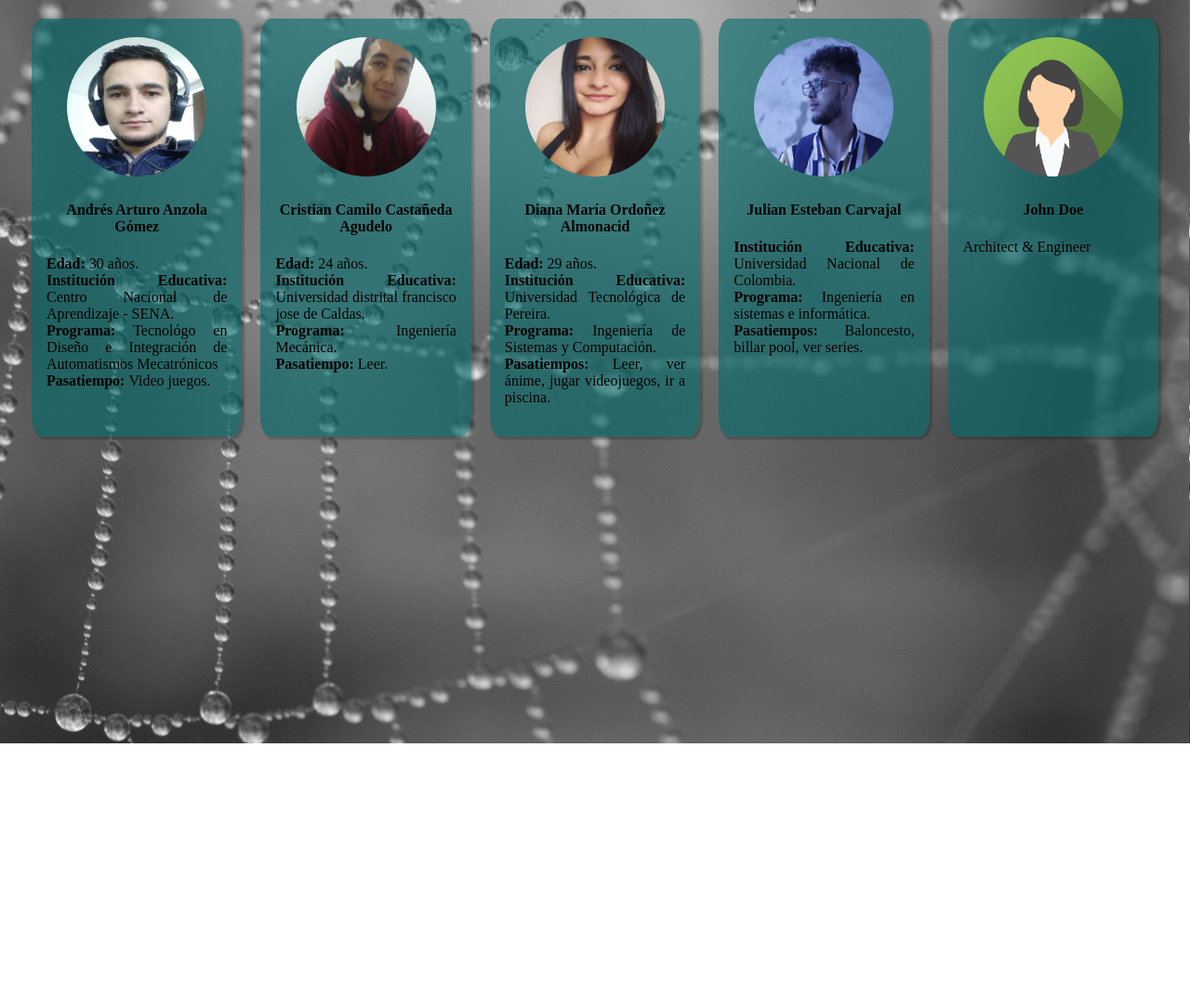
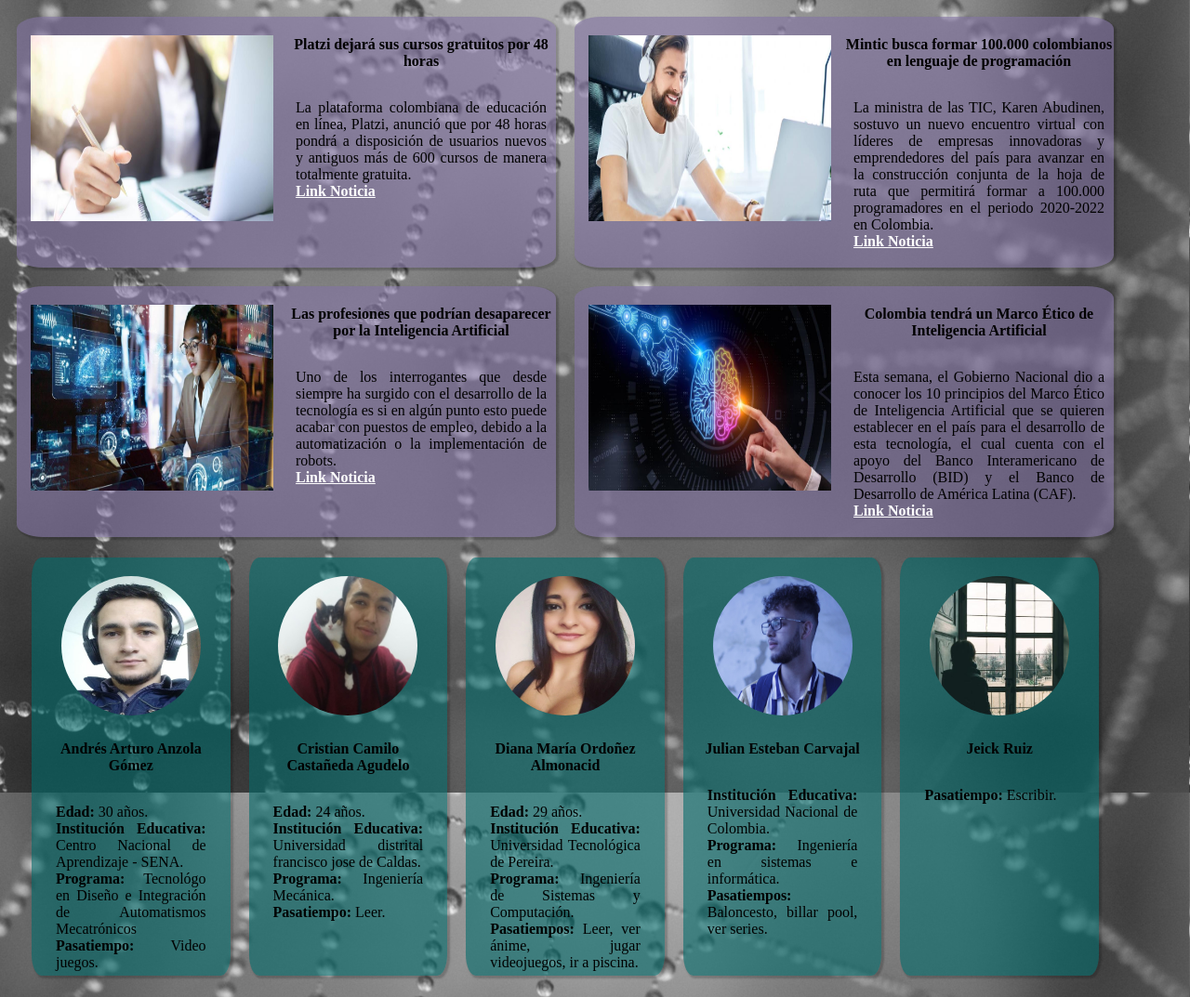
Before and after one commit to Ciclo3Grupo68/semana-1-68, a website: page src/index.html in a window 1280 px wide. Shown: the whole page at 93% size. Before the commit the page ends 800 px from the top, so only its background shows below. Drawn offline with Linux system fonts and the light colour scheme.

Commit message:
Seccion 3 Semana 1 Reto 1

```diff
--- a/src/index.html
+++ b/src/index.html
@@ -7,8 +7,88 @@
     <link rel="stylesheet" href="style.css">
 </head>
 <body>
+    <!-- Sección 3 -->
+    <div class="newscontainer" id="news">
+        <div class="flex-container">
+            <div class="card3">
+                <div class="column" >
+                    <img class="imagen3" src="img/noticia1.jpg" alt="Avatar">
+                </div>
+                <div class="column">
+                  <h4><b>Platzi dejará sus cursos gratuitos por 48 horas</b></h4>
+                  <p class="parrafo">
+                    La plataforma colombiana de educación en línea, Platzi,
+                    anunció que por 48 horas pondrá a disposición de usuarios
+                    nuevos y antiguos más de 600 cursos de manera totalmente
+                    gratuita.
+                    <br>
+                    <a href="https://www.eltiempo.com/vida/educacion/plataforma-platzi-dejara-cursos-gratis-por-48-horas-conozca-como-participar-545570" class="link"><strong>Link Noticia</strong></a>
+                  </p>
+                </div>
+
+            </div>
+
+            <div class="card3">
+                <div class="column" >
+                    <img class="imagen3" src="img/noticia2.jpg" alt="Avatar">
+                </div>
+                <div class="column">
+                  <h4><b>Mintic busca formar 100.000 colombianos en lenguaje de programación</b></h4>
+                  <p class="parrafo">
+                    La ministra de las TIC, Karen Abudinen, sostuvo un nuevo encuentro virtual
+                    con líderes de empresas innovadoras y emprendedores del país para avanzar
+                    en la construcción conjunta de la hoja de ruta que permitirá formar a 100.000
+                    programadores en el periodo 2020-2022 en Colombia.
+                    <br>
+                    <a href="https://www.eltiempo.com/tecnosfera/novedades-tecnologia/mintic-busca-formar-100-000-colombianos-en-lenguaje-de-programacion-518334" class="link"><strong>Link Noticia</strong></a>
+                  </p>
+                </div>
+
+            </div>
+        </div>
+        <div class="flex-container">
+            <div class="card3">
+                <div class="column" >
+                    <img class="imagen3" src="img/noticia3.jpg" alt="Avatar">
+                </div>
+                <div class="column">
+                  <h4><b>Las profesiones que podrían desaparecer por la Inteligencia Artificial</b></h4>
+                  <p class="parrafo">
+                    Uno de los interrogantes que desde siempre ha surgido con
+                    el desarrollo de la tecnología es si en algún punto esto
+                    puede acabar con puestos de empleo, debido a la automatización
+                    o la implementación de robots.
+                    <br>
+                    <a href="https://www.eltiempo.com/tecnosfera/novedades-tecnologia/las-profesiones-que-seran-reemplazadas-con-la-inteligencia-artificial-551484" class="link"><strong>Link Noticia</strong></a>
+                  </p>
+                </div>
+
+            </div>
+
+            <div class="card3">
+                <div class="column" >
+                    <img class="imagen3" src="img/noticia4.jpg" alt="Avatar">
+                </div>
+                <div class="column">
+                  <h4><b>Colombia tendrá un Marco Ético de Inteligencia Artificial</b></h4>
+                  <p class="parrafo">
+                    Esta semana, el Gobierno Nacional dio a conocer los 10
+                    principios del Marco Ético de Inteligencia Artificial
+                    que se quieren establecer en el país para el desarrollo
+                    de esta tecnología, el cual cuenta con el apoyo del
+                    Banco Interamericano de Desarrollo (BID) y el Banco
+                    de Desarrollo de América Latina (CAF).
+                    <br>
+                    <a href="https://www.eltiempo.com/tecnosfera/novedades-tecnologia/colombia-tendra-un-marco-etico-de-inteligencia-artificial-551236" class="link"><strong>Link Noticia</strong></a>
+                  </p>
+                </div>
+
+            </div>
+        </div>
+
+    </div>
     <!-- Sección 5 -->
-    <div class="container">
+    <div class="container" id="team">
         <div class="flex-container">
             <div class="card">
                 <img class="imagen" src="img/Andres.jpg" alt="Avatar">
@@ -62,10 +142,12 @@
             </div>
 
             <div class="card">
-                <img class="imagen" src="img/img_avatar2.png" alt="Avatar"  >
+                <img class="imagen" src="img/Jeick.jpg" alt="Avatar"  >
                 <div class="container">
-                  <h4><b>John Doe</b></h4>
-                  <p class="parrafo">Architect & Engineer</p>
+                  <h4><b>Jeick Ruiz</b></h4>
+                  <p class="parrafo">
+                    <strong>Pasatiempo: </strong> Escribir.<br>
+                  </p>
                 </div>
             </div>
         </div>
--- a/src/style.css
+++ b/src/style.css
@@ -1,9 +1,9 @@
 body {
     background-image: url("img/fondo.jpg");
+    max-width: 1200px;
 }
 
 .card {
-    /* Add shadows to create the "card" effect */
     box-shadow: 2px 2px 2px 1px rgba(0, 0, 0, 0.2);
     transition: 0.3s;
     margin: 10px;
@@ -13,14 +13,23 @@
     border-radius: 5%;
     background-color: rgb(2, 107, 107, .6);
 
-  }
+}
 
-  /* On mouse-over, add a deeper shadow */
+.card3 {
+    box-shadow: 2px 2px 2px 1px rgba(0, 0, 0, 0.2);
+    transition: 0.3s;
+    margin: 10px;
+    width: 50%;
+    height: 270px;
+    border-radius: 5%;
+    background-color: rgba(131, 115, 163, 0.6);
+
+}
+
   .card:hover {
     box-shadow: 0 8px 16px 0 rgba(0,0,0,0.2);
   }
 
-  /* Add some padding inside the card container */
   .container {
     padding: 2px 16px;
 }
@@ -39,4 +48,22 @@
 
 .parrafo{
     text-align: justify;
+    padding: 10px;
 }
+
+.imagen3{
+    height: 200px;
+    width: 90%;
+    margin-top: 20px;
+    text-align: left;
+}
+
+.column{
+    float: left;
+    width: 50%;
+    text-align: center;
+}
+
+.link{
+    color: white;
+}
```
Also changed, not shown: src/img/Jeick.jpg (added), src/img/noticia1.jpg (added), src/img/noticia2.jpg (added), src/img/noticia3.jpg (added), src/img/noticia4.jpg (added).
